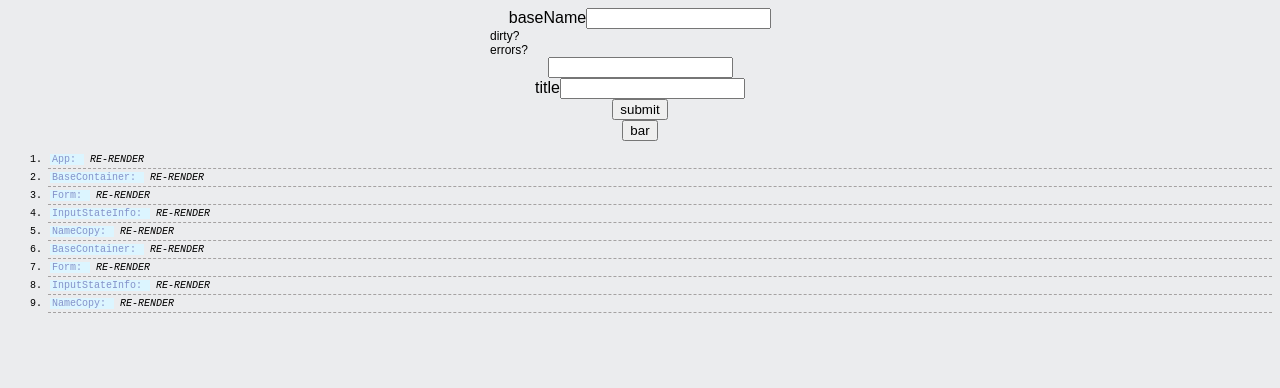
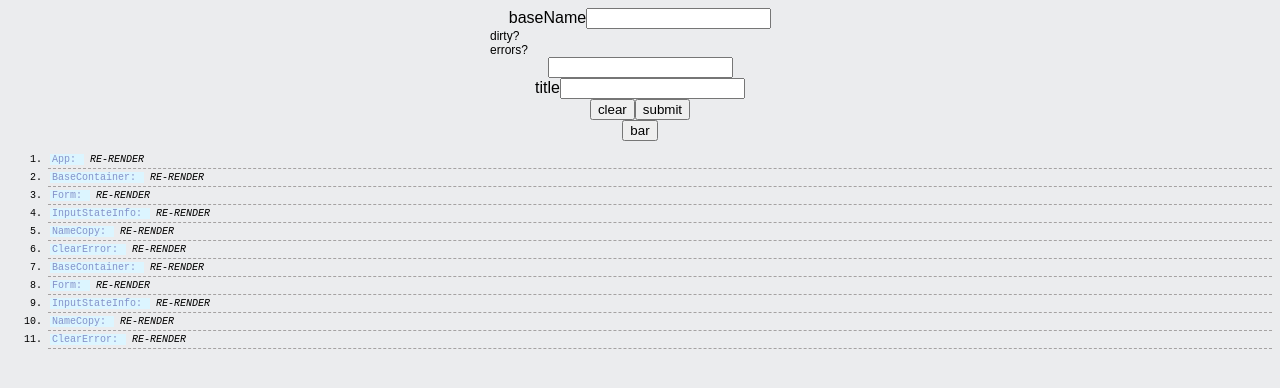
Before and after one commit to Labratorite/react-pg-r-h-f-rendering, a React (Create React App) app: page / in a window 1280 px wide. Shown: the top 388 px of the page. Built offline with nearby package versions, Linux system fonts and the light colour scheme.

Commit message:
errorClear

```diff
--- a/src/components/ClearError.tsx
+++ b/src/components/ClearError.tsx
@@ -1,14 +1,28 @@
 import React from "react";
-import { useWatch, useFormContext } from "react-hook-form";
+import { useWatch, useFormContext, useFormState } from "react-hook-form";
+import { FormFields } from "./Form";
 import logger from "../logger";
 import "../style.scss";
 
 const ClearError: React.FC = () => {
   logger.info("ClearError", "RE-RENDER");
-  const { clearErrors } = useFormContext();
-  const copyName = useWatch({ name: "copyName" });
-  clearErrors();
-  return copyName && <div>cleared!</div>;
+  const { clearErrors, control } = useFormContext<FormFields>();
+  //const { isDirty } = useFormState({ control });
+  //const title = useWatch({ name: "title" });
+  //React.useEffect(() => clearErrors(), [title, clearErrors]);
+
+  const onclick = () => {
+    clearErrors();
+  };
+
+  return (
+    //isDirty && (
+    <button type="button" onClick={onclick}>
+      clear
+    </button>
+    //)
+    //title && <div>cleared!{title}</div>
+  );
 };
 
 export default ClearError;
--- a/src/components/Form.tsx
+++ b/src/components/Form.tsx
@@ -33,6 +33,7 @@ const Form: React.FC = () => {
         <label htmlFor="title">title</label>
         <input {...register("title")} />
       </div>
+      <ClearError />
     </>
   );
 };
```
